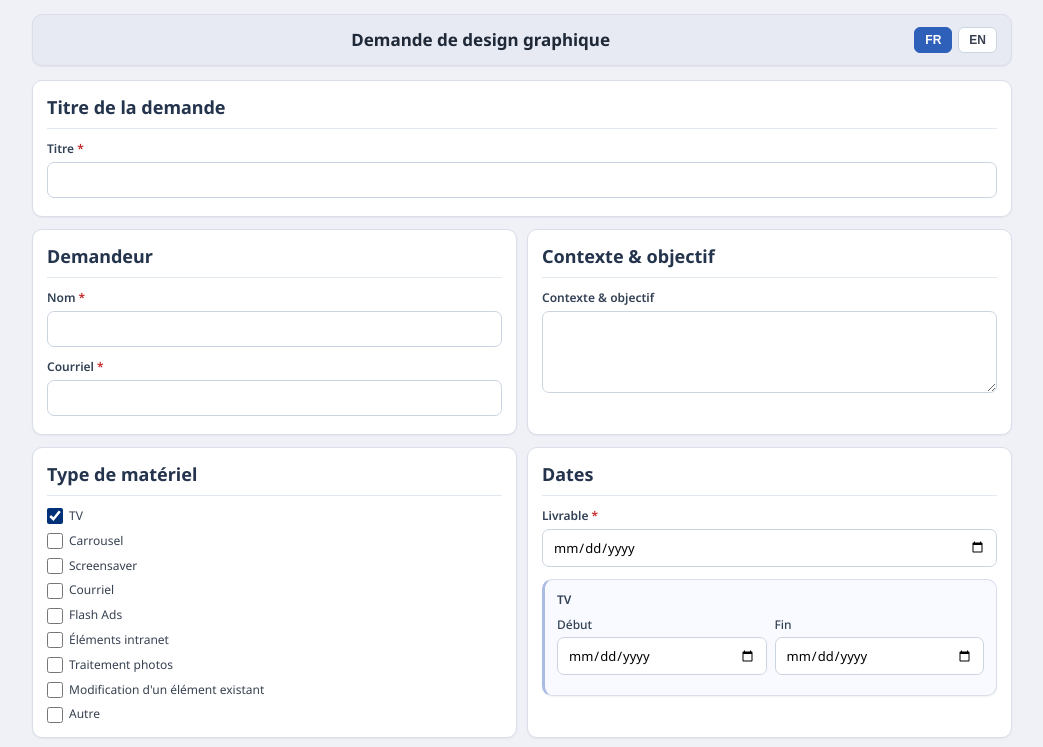
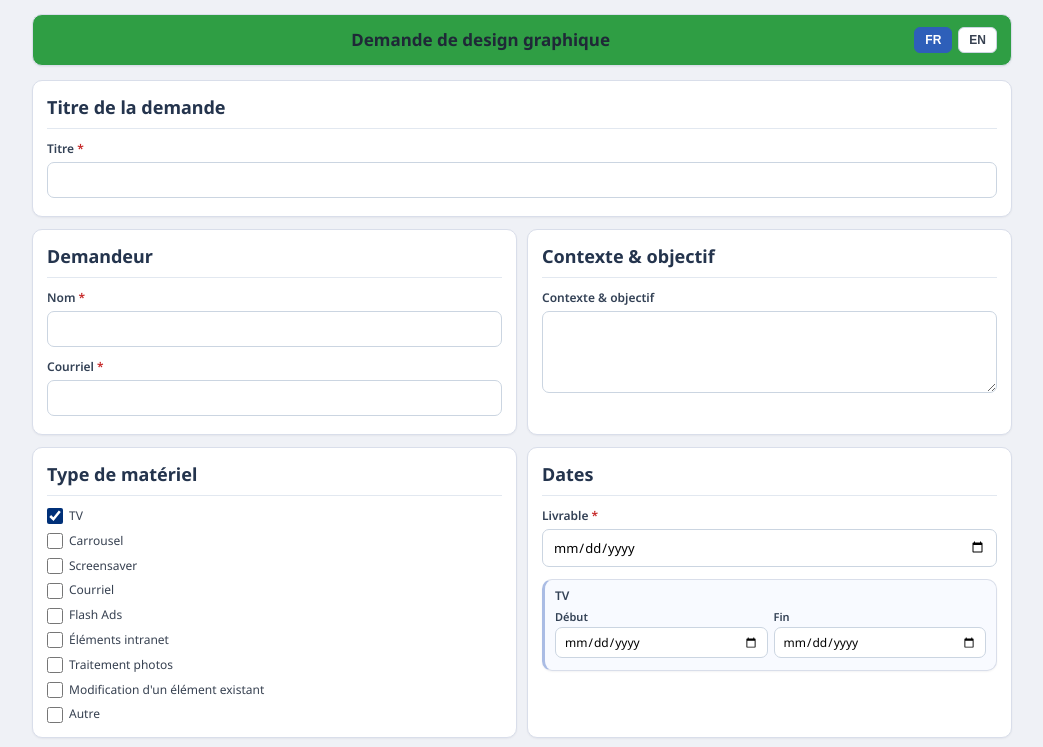
Before and after one commit to alex-5000/Demande-de-design, a plain HTML site: page index.html in a window 1280 px wide. Both pictures are taken after a click on the checkbox "TV". Shown: the top 747 px of the page, without its empty margins (118-1161 px from the left). Drawn offline with Linux system fonts and the light colour scheme.

Commit message:
Affiner les blocs de dates et adapter la bannière à la priorité

```diff
--- a/index.html
+++ b/index.html
@@ -473,11 +473,13 @@
             max-width: 980px;
             margin: 0 auto 14px;
             padding: 12px 14px;
-            background: #e7eaf3;
+            background: #2f9e44;
             border: 1px solid var(--panel-border);
             border-radius: 10px;
             box-shadow: 0 1px 2px rgba(16, 24, 40, 0.06);
-            position: static;
+            position: sticky;
+            top: 0;
+            z-index: 1000;
         }
 
         .banner h1 {
@@ -586,6 +588,31 @@
         .dynamic-section {
             background: #f8faff;
             border-left: 3px solid #aabce4;
+            margin-top: 6px;
+            padding: 8px 10px;
+        }
+
+        .material-date-title {
+            font-weight: 600;
+            margin-bottom: 6px;
+            display: block;
+            font-size: 11px;
+            line-height: 1.25;
+        }
+
+        .material-date-field label {
+            font-size: 11px;
+            margin-bottom: 3px;
+        }
+
+        .dynamic-section .date-range-row {
+            gap: 6px;
+            margin-bottom: 4px;
+        }
+
+        .dynamic-section .material-date {
+            padding: 5px 8px;
+            font-size: 12px;
         }
 
         .add-approver-btn,
@@ -632,11 +659,20 @@
             color: var(--text-muted);
         }
 
-        .banner.priority-low,
-        .banner.priority-medium,
-        .banner.priority-high,
+        .banner.priority-low {
+            background: #2f9e44;
+        }
+
+        .banner.priority-medium {
+            background: #f08c00;
+        }
+
+        .banner.priority-high {
+            background: #d9480f;
+        }
+
         .banner.priority-urgent {
-            background: #e7eaf3;
+            background: #7f1d1d;
         }
 
     </style>
@@ -1063,10 +1099,12 @@
         function updateBannerTextColor() {
             const bannerTitle = document.getElementById('banner-title');
             const langToggle = document.querySelector('.language-toggle');
-
-            bannerTitle.classList.add('banner-text-color-dark');
-            bannerTitle.classList.remove('banner-text-color-light');
-            langToggle.style.color = '#1f2937';
+            const selectedPriority = document.querySelector('input[name="priority"]:checked')?.value;
+            const useLightText = selectedPriority === 'high' || selectedPriority === 'urgent';
+
+            bannerTitle.classList.toggle('banner-text-color-light', useLightText);
+            bannerTitle.classList.toggle('banner-text-color-dark', !useLightText);
+            langToggle.style.color = useLightText ? '#ffffff' : '#1f2937';
         }
 
         // Material type changes - dynamic date ranges
@@ -1092,17 +1130,17 @@
                 const div = document.createElement('div');
                 div.className = 'dynamic-section';
                 div.innerHTML = `
-                    <label class="material-date-title" data-material="${material}" style="font-weight: 600; margin-bottom: 8px; display: block; font-size: 12px;">${getMaterialLabel(material)}</label>
+                    <label class="material-date-title" data-material="${material}">${getMaterialLabel(material)}</label>
                     <div class="date-range-row">
-                        <div>
-                            <label for="date-${material}-start" style="font-size: 12px; font-weight: 500; margin-bottom: 4px; display: block;">
+                        <div class="material-date-field">
+                            <label for="date-${material}-start">
                                 <span class="lang-fr">Début</span>
                                 <span class="lang-en">Start</span>
                             </label>
                             <input type="date" id="date-${material}-start" class="material-date" data-material="${material}" data-type="start" required>
                         </div>
-                        <div>
-                            <label for="date-${material}-end" style="font-size: 12px; font-weight: 500; margin-bottom: 4px; display: block;">
+                        <div class="material-date-field">
+                            <label for="date-${material}-end">
                                 <span class="lang-fr">Fin</span>
                                 <span class="lang-en">End</span>
                             </label>
```
